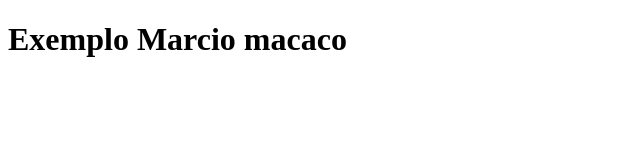
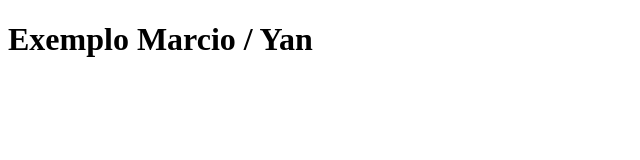
Before and after one commit to M4rcio0211/Exemplo, a plain HTML site: page index.html in a window 1280 px wide. Shown: the whole page, without its empty margins (0-640 px from the left). Drawn offline with Linux system fonts and the light colour scheme.

Commit message:
alteraçãoyan

```diff
--- a/index.html
+++ b/index.html
@@ -7,6 +7,6 @@
     <title>Document</title>
 </head>
 <body>
-    <h1> Exemplo Marcio macaco <h1>
+    <h1> Exemplo Marcio / Yan <h1>
 </body>
 </html>
```
